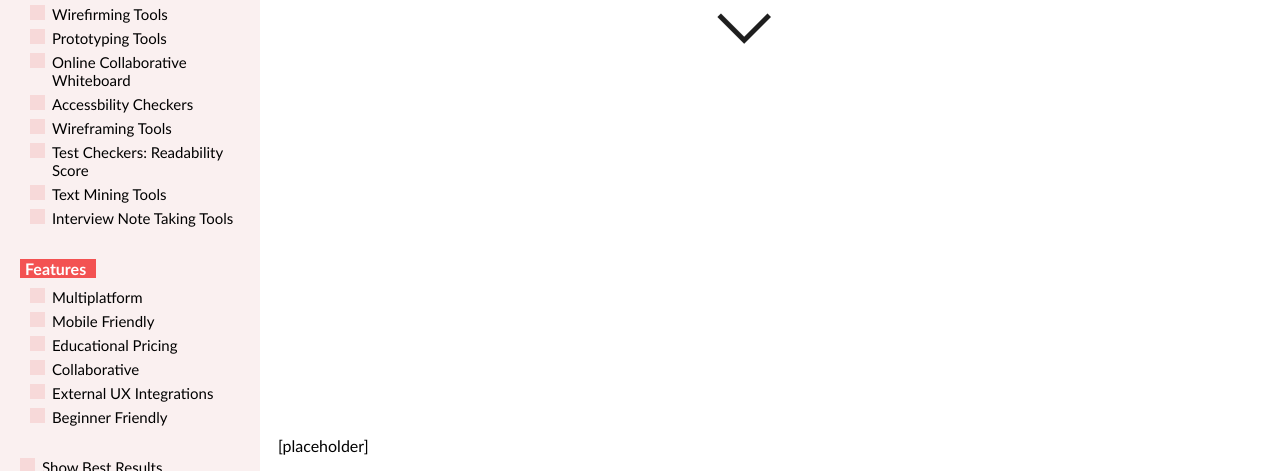
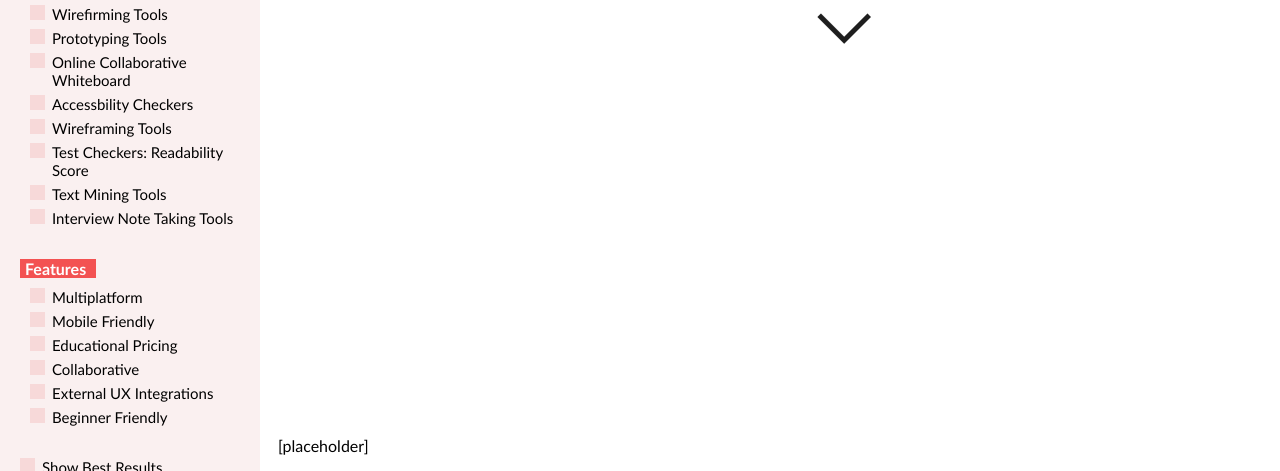
Before and after one commit to kayla-christop/uxdatabase, a website: page index.html in a window 1280 px wide. Shown: the part 342-813 px from the top of the page. Drawn offline with Linux system fonts and the light colour scheme.

Commit message:
change percent

```diff
--- a/styles.css
+++ b/styles.css
@@ -335,7 +335,7 @@ form {
   width: 3vw;
   border-style: solid;
   border-color: black;
-  margin-left: 45%;
+  margin-left: 55%;
   border-width: 0px 5px 5px 0px;
   transform: rotate(45deg);
   /* transition: border-width 150ms ease-in-out; */
```
